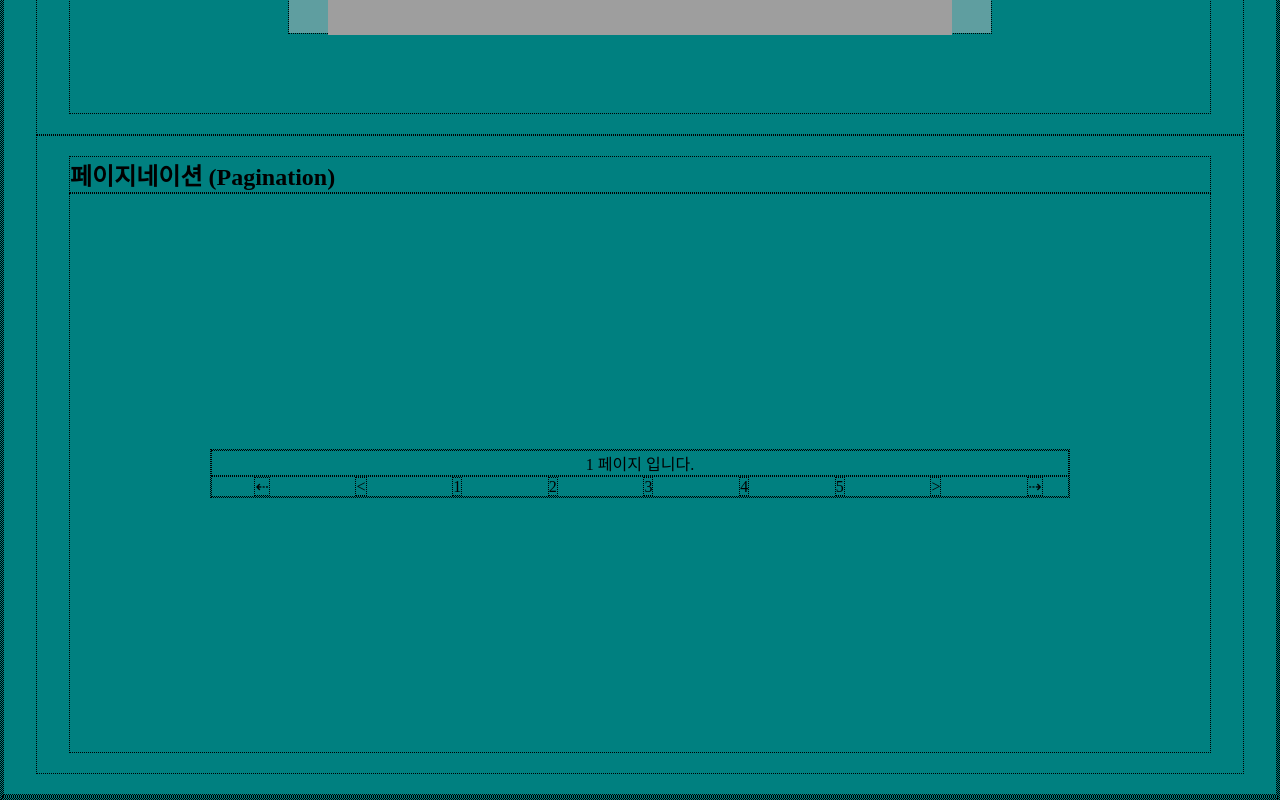
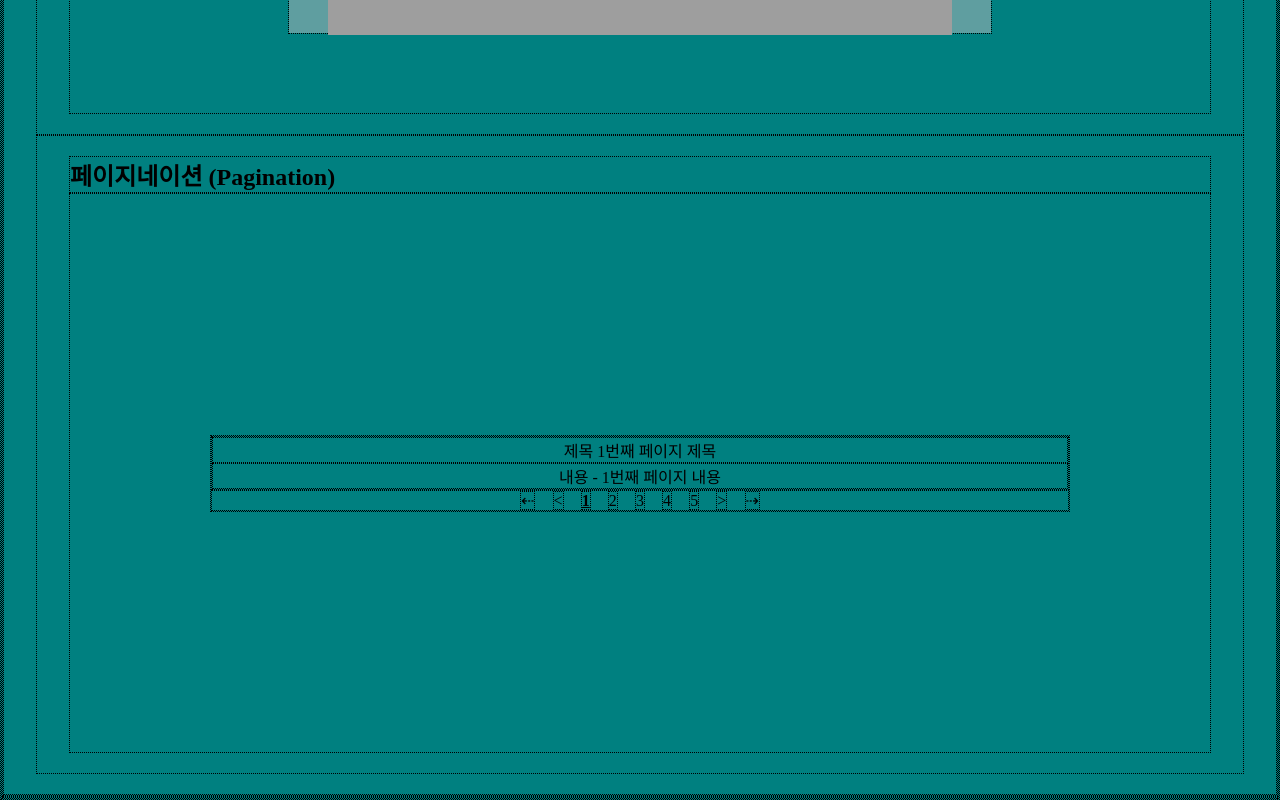
Before and after one commit to poiuy4004/SkillBox, a React (Create React App) app: page /components in a window 1280 px wide. Shown: the part 5078-5878 px from the top of the page. Built offline with nearby package versions, Linux system fonts and the light colour scheme; grey boxes are pictures that could not be loaded.

Commit message:
pagination

```diff
--- a/src/components/Pagination.tsx
+++ b/src/components/Pagination.tsx
@@ -7,25 +7,40 @@ const PaginationContainer = styled.article`
 `
 const PageList = styled.section`
   &>span{
-    margin: 0 5%;
+    margin: 0 1%;
     cursor: pointer;
   }
 `
+const NumList = styled.span`
+    ${props=>props.page===props.thisNum
+    ? "font-weight: bolder; text-decoration: underline;"
+    : null
+    }
+`
 
-function Pagination(){
+function Pagination({number}){
   const [page,setPage] = useState<number>(1);
-  const number: number[] = [1,2,3,4,5,6,7,8,9];
+
   return(
     <PaginationContainer>
-      <section>{page} 페이지 입니다.</section>
+      <section>
+        <div>{number[page-1].title}</div>
+        <div>{number[page-1].content}</div>
+      </section>
       <PageList>
         <span onClick={()=>setPage(1)}>⇠</span>
         <span onClick={()=>{page-1>0? setPage(page-1) : setPage(1)}}>&lt;</span>
-        <span onClick={e=>setPage(Number(e.target.innerText))} page={page-1<1? page : page-2<1? page-1 : page-2}>{page-1<1? page : page-2<1? page-1 : page-2}</span>
-        <span onClick={e=>setPage(Number(e.target.innerText))} page={page-1<1? page+1 : page-2<1? page : page-1}>{page-1<1? page+1 : page-2<1? page : page-1}</span>
-        <span onClick={e=>setPage(Number(e.target.innerText))} page={page-1<1? page+2 : page-2<1? page+1 : page}>{page-1<1? page+2 : page-2<1? page+1 : page}</span>
-        <span onClick={e=>setPage(Number(e.target.innerText))} page={page-1<1? page+3 : page-2<1? page+2 : page+1}>{page-1<1? page+3 : page-2<1? page+2 : page+1}</span>
-        <span onClick={e=>setPage(Number(e.target.innerText))} page={page-1<1? page+4 : page-2<1? page+3 : page+2}>{page-1<1? page+4 : page-2<1? page+3 : page+2}</span>
+        <NumList onClick={e=>setPage(Number(e.target.innerText))} page={page} thisNum={page-1<1? page : page-2<1? page-1 : page-2}>{page-1<1? page : page-2<1? page-1 : page-2}</NumList>
+        <NumList onClick={e=>setPage(Number(e.target.innerText))} page={page} thisNum={page-1<1? page+1 : page-2<1? page : page-1}>{page-1<1? page+1 : page-2<1? page : page-1}</NumList>
+        <NumList onClick={e=>setPage(Number(e.target.innerText))} page={page} thisNum={page-1<1? page+2 : page-2<1? page+1 : page}>{page-1<1? page+2 : page-2<1? page+1 : page}</NumList>
+        {page+1<number.length+1
+        ? <NumList onClick={e=>setPage(Number(e.target.innerText))} page={page} thisNum={page-1<1? page+3 : page-2<1? page+2 : page+1}>{page-1<1? page+3 : page-2<1? page+2 : page+1}</NumList>
+        : <span>●</span>
+        }
+        {page+2<number.length+1
+        ? <NumList onClick={e=>setPage(Number(e.target.innerText))} page={page} thisNum={page-1<1? page+4 : page-2<1? page+3 : page+2}>{page-1<1? page+4 : page-2<1? page+3 : page+2}</NumList>
+        : <span>●</span>
+        }
         <span onClick={()=>{page+1<number.length? setPage(page+1) : setPage(number.length)}}>&gt;</span>
         <span onClick={()=>setPage(number.length)}>⇢</span>
       </PageList>
--- a/src/page/Components.jsx
+++ b/src/page/Components.jsx
@@ -143,7 +143,19 @@ function Components(){
       <ComponentBox>
         <h2>페이지네이션 (Pagination)</h2>
         <OneComponent>
-          <Pagination />
+          <Pagination
+            number={[
+              {title: "제목 1번째 페이지 제목", content: "내용 - 1번째 페이지 내용"},
+              {title: "제목 2번째 페이지 제목", content: "내용 - 2번째 페이지 내용"},
+              {title: "제목 3번째 페이지 제목", content: "내용 - 3번째 페이지 내용"},
+              {title: "제목 4번째 페이지 제목", content: "내용 - 4번째 페이지 내용"},
+              {title: "제목 5번째 페이지 제목", content: "내용 - 5번째 페이지 내용"},
+              {title: "제목 6번째 페이지 제목", content: "내용 - 6번째 페이지 내용"},
+              {title: "제목 7번째 페이지 제목", content: "내용 - 7번째 페이지 내용"},
+              {title: "제목 8번째 페이지 제목", content: "내용 - 8번째 페이지 내용"},
+              {title: "제목 9번째 페이지 제목", content: "내용 - 9번째 페이지 내용"},
+            ]}
+          />
         </OneComponent>
       </ComponentBox>
     </ComponentsContainer>
```
